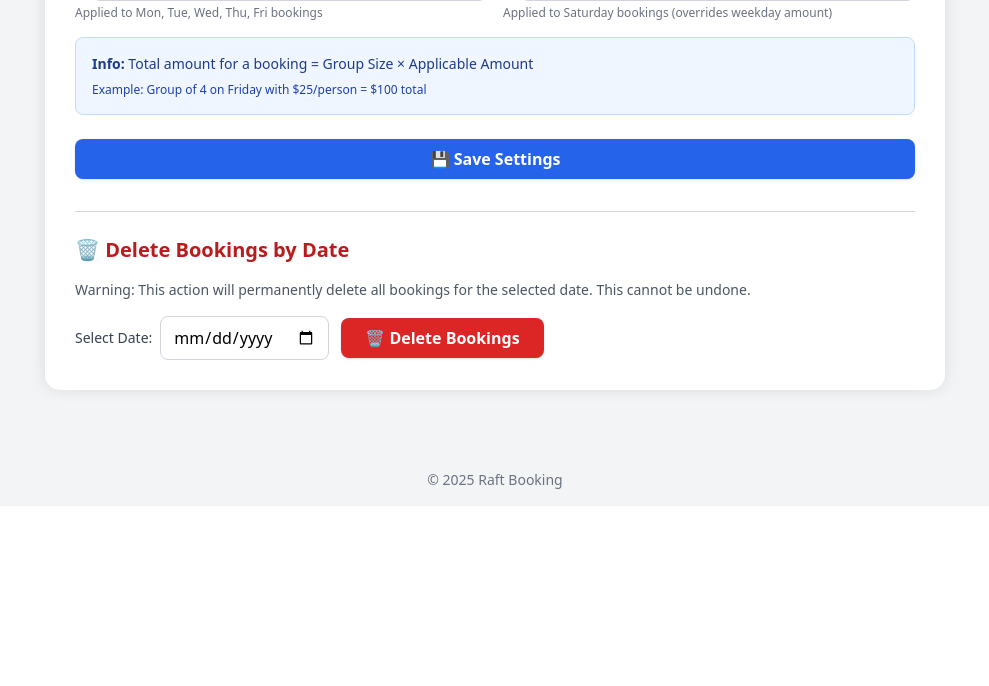
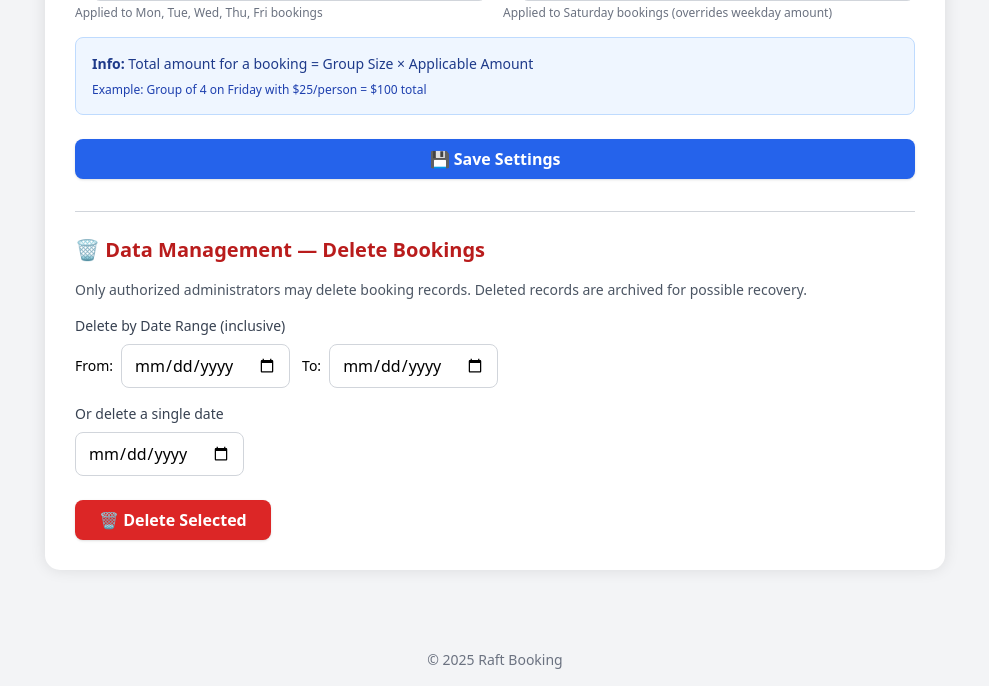
Before and after one commit to lerarestechnologies-gif/rafting, a Flask app: page /admin/settings in a window 1280 px wide. Shown: the part 912-1598 px from the top of the page, without its empty margins (273-1262 px from the left). Before the commit the page ends 1401 px from the top, so only its background shows below. Run offline with Flask 3, Linux system fonts and the light colour scheme; the visitor is signed in with stand-in values (Sample User, id 1); data that the repository does not hold is empty; some libraries are stand-ins or nearby versions.

Commit message:
delete filtration

```diff
--- a/routes/admin_routes.py
+++ b/routes/admin_routes.py
@@ -318,84 +318,107 @@ def delete_bookings_by_date():
     except ValueError:
         return jsonify({'error': 'Invalid date format. Use YYYY-MM-DD'}), 400
 
-    # Find all bookings for the date
-    bookings = list(db.bookings.find({'date': date}))
+    # New: Delegate to safer, auditable delete endpoint via execute (keep old behavior for backwards compat)
+    # For backward compatibility still allow this, but perform an archival + delete with audit
+    from bson.objectid import ObjectId
+    from datetime import datetime as _dt
+
+    # Fetch bookings for the date (exclude already archived/deleted)
+    bookings_cursor = db.bookings.find({'date': date, 'deleted': {'$ne': True}})
+    bookings = list(bookings_cursor)
 
     if not bookings:
         return jsonify({'message': f'No bookings found for {date}'}), 200
 
-    # Free up raft occupancy for confirmed bookings using allocation pattern logic
-    from utils.booking_ops import cancel_booking, get_deallocation_amounts
-    from bson.objectid import ObjectId
+    # We'll archive each booking into `deletion_archive` and record an audit entry in `deletion_audits`.
+    deleted_ids = []
+    archived_count = 0
+    protected_count = 0
 
+    # Protect bookings with explicit 'protected' flag
+    to_process = []
+    for b in bookings:
+        if b.get('protected', False):
+            protected_count += 1
+            continue
+        to_process.append(b)
+
+    # Process in batches to reduce memory/single op size
+    BATCH = 200
+    for i in range(0, len(to_process), BATCH):
+        batch = to_process[i:i+BATCH]
+        # Archive documents
+        archive_docs = []
+        for b in batch:
+            archived = {
+                'original_id': b.get('_id'),
+                'archived_at': _dt.utcnow(),
+                'archived_by': getattr(current_user, 'email', getattr(current_user, 'id', 'unknown')),
+                'doc': b
+            }
+            archive_docs.append(archived)
+        if archive_docs:
+            db.deletion_archive.insert_many(archive_docs)
+        # Delete originals
+        ids = [b.get('_id') for b in batch]
+        res = db.bookings.delete_many({'_id': {'$in': ids}})
+        archived_count += res.deleted_count
+        deleted_ids.extend([str(x) for x in ids])
+
+    # After deletion, ensure raft occupancy is reset as before for this date
+    from utils.booking_ops import get_deallocation_amounts
     freed_count = 0
-    for booking in bookings:
-        if booking.get('status') == 'Confirmed' and booking.get('raft_allocations'):
-            # Use the same deallocation logic as cancel_booking
-            raft_ids = booking.get('raft_allocations', [])
-            group_size = int(booking.get('group_size', 0))
-            booking_date = booking.get('date')
-            booking_slot = booking.get('slot')
-
+    for b in bookings:
+        if b.get('status') == 'Confirmed' and b.get('raft_allocations'):
+            raft_ids = b.get('raft_allocations', [])
+            group_size = int(b.get('group_size', 0))
+            booking_date = b.get('date')
+            booking_slot = b.get('slot')
             if raft_ids and group_size > 0:
-                # Get deallocation amounts using allocation pattern logic
                 deallocations = get_deallocation_amounts(db, booking_date, booking_slot, group_size, raft_ids)
-
-                # Apply deallocation to each raft following allocation pattern rules
                 for raft_id, amount_to_remove in deallocations:
                     raft = db.rafts.find_one({'day': booking_date, 'slot': booking_slot, 'raft_id': raft_id})
                     if not raft:
                         continue
-
                     current_occupancy = max(0, raft.get('occupancy', 0))
                     new_occupancy = max(0, current_occupancy - amount_to_remove)
-
-                    # Build update following allocation pattern rules
                     update_data = {'$set': {'occupancy': new_occupancy}}
-
-                    # Clear is_special flag following allocation logic rules
                     if new_occupancy == 0:
                         update_data['$set']['is_special'] = False
                     elif new_occupancy != 7:
                         update_data['$set']['is_special'] = False
-
-                    db.rafts.update_one(
-                        {'day': booking_date, 'slot': booking_slot, 'raft_id': raft_id},
-                        update_data
-                    )
-
+                    db.rafts.update_one({'day': booking_date, 'slot': booking_slot, 'raft_id': raft_id}, update_data)
                 freed_count += 1
 
-    # Delete all bookings for the date
-    result = db.bookings.delete_many({'date': date})
-    deleted_count = result.deleted_count
-
-    # Clean up all rafts for this date: reset negative occupancy, clear special flags for empty rafts
-    # Fix any negative occupancy values (should never happen, but safety check)
-    db.rafts.update_many(
-        {'day': date, 'occupancy': {'$lt': 0}},
-        {'$set': {'occupancy': 0, 'is_special': False}}
-    )
-
-    # Clear is_special flag and ensure occupancy is 0 for all rafts on this date with 0 or negative occupancy
-    db.rafts.update_many(
-        {'day': date, '$or': [{'occupancy': {'$lte': 0}}, {'occupancy': {'$exists': False}}]},
-        {'$set': {'occupancy': 0, 'is_special': False}}
-    )
-
-    # Double-check: If no bookings exist for this date, reset all rafts to clean state
+    # Clean up raft occupancy as before
+    db.rafts.update_many({'day': date, 'occupancy': {'$lt': 0}}, {'$set': {'occupancy': 0, 'is_special': False}})
+    db.rafts.update_many({'day': date, '$or': [{'occupancy': {'$lte': 0}}, {'occupancy': {'$exists': False}}]}, {'$set': {'occupancy': 0, 'is_special': False}})
     remaining_bookings = db.bookings.count_documents({'date': date})
     if remaining_bookings == 0:
-        # Reset all rafts for this date to clean state
-        db.rafts.update_many(
-            {'day': date},
-            {'$set': {'occupancy': 0, 'is_special': False}}
-        )
+        db.rafts.update_many({'day': date}, {'$set': {'occupancy': 0, 'is_special': False}})
+
+    # Create audit entry
+    audit = {
+        'action': 'delete_bookings_by_date',
+        'date_range': {'from': date, 'to': date},
+        'requested_by': getattr(current_user, 'email', getattr(current_user, 'id', 'unknown')),
+        'requested_at': _dt.utcnow(),
+        'deleted_count': archived_count,
+        'protected_count': protected_count,
+        'freed_count': freed_count,
+        'deleted_ids': deleted_ids,
+        'request_meta': {
+            'ip': request.remote_addr,
+            'user_agent': request.headers.get('User-Agent')
+        }
+    }
+    db.deletion_audits.insert_one(audit)
 
     return jsonify({
-        'message': f'Successfully deleted {deleted_count} booking(s) for {date}. Freed occupancy from {freed_count} confirmed booking(s).',
-        'deleted_count': deleted_count,
-        'freed_count': freed_count
+        'message': f'Successfully deleted {archived_count} booking(s) for {date}. Freed occupancy from {freed_count} confirmed booking(s). Protected: {protected_count}',
+        'deleted_count': archived_count,
+        'freed_count': freed_count,
+        'protected_count': protected_count
     }), 200
 
 @admin_bp.route('/occupancy_data')
@@ -645,3 +668,180 @@ def postpone_booking_route(booking_id):
         return jsonify(res), 400
 
     return jsonify(res), 200
+
+
+@admin_bp.route('/delete_bookings_preview', methods=['POST'])
+@login_required
+@admin_required
+def delete_bookings_preview():
+    """Preview bookings that would be deleted for a given date or date range.
+    Request JSON: { from_date: 'YYYY-MM-DD', to_date: 'YYYY-MM-DD' }
+    Returns counts, protected count, and sample rows (non-sensitive fields only).
+    """
+    db = current_app.mongo.db
+    data = request.get_json() or {}
+    from_date = data.get('from_date')
+    to_date = data.get('to_date')
+
+    # normalize
+    if from_date and not to_date:
+        to_date = from_date
+    if to_date and not from_date:
+        from_date = to_date
+
+    if not from_date:
+        return jsonify({'error': 'from_date or to_date required'}), 400
+
+    try:
+        # validate
+        from datetime import date as _date
+        _ = _date.fromisoformat(from_date)
+        _ = _date.fromisoformat(to_date)
+    except Exception:
+        return jsonify({'error': 'Invalid date format. Use YYYY-MM-DD'}), 400
+
+    # Query bookings (exclude already archived/deleted)
+    query = {'date': {'$gte': from_date, '$lte': to_date}, 'deleted': {'$ne': True}}
+    total = db.bookings.count_documents(query)
+    # Protected items
+    protected_query = {'date': {'$gte': from_date, '$lte': to_date}, 'protected': True}
+    protected_count = db.bookings.count_documents(protected_query)
+
+    # Get small sample of non-sensitive fields
+    sample_cursor = db.bookings.find(query, {'_id': 1, 'user_name': 1, 'email': 1, 'date':1, 'slot':1, 'group_size':1, 'status':1}).limit(10)
+    samples = []
+    for s in sample_cursor:
+        samples.append({
+            'id': str(s.get('_id')),
+            'user_name': s.get('user_name') or s.get('name') or '',
+            'email': s.get('email',''),
+            'date': s.get('date'),
+            'slot': s.get('slot'),
+            'group_size': s.get('group_size'),
+            'status': s.get('status')
+        })
+
+    return jsonify({
+        'total': total,
+        'protected_count': protected_count,
+        'sample': samples,
+        'range': {'from': from_date, 'to': to_date}
+    }), 200
+
+
+@admin_bp.route('/delete_bookings_execute', methods=['POST'])
+@login_required
+@admin_required
+def delete_bookings_execute():
+    """Execute deletion (archival + delete) for a date or date range.
+    Request JSON: { from_date, to_date, confirm_text }
+    confirm_text must exactly match the prompt string shown to user.
+    """
+    db = current_app.mongo.db
+    data = request.get_json() or {}
+    from_date = data.get('from_date')
+    to_date = data.get('to_date')
+    confirm_text = (data.get('confirm_text') or '').strip()
+
+    if from_date and not to_date:
+        to_date = from_date
+    if to_date and not from_date:
+        from_date = to_date
+
+    if not from_date:
+        return jsonify({'error': 'from_date or to_date required'}), 400
+
+    try:
+        from datetime import date as _date, datetime as _dt
+        _ = _date.fromisoformat(from_date)
+        _ = _date.fromisoformat(to_date)
+    except Exception:
+        return jsonify({'error': 'Invalid date format. Use YYYY-MM-DD'}), 400
+
+    # Build expected confirmation phrase
+    if from_date == to_date:
+        expected = f"DELETE BOOKINGS FOR {from_date}"
+    else:
+        expected = f"DELETE BOOKINGS FROM {from_date} TO {to_date}"
+
+    if confirm_text != expected:
+        return jsonify({'error': 'Confirmation text does not match expected phrase', 'expected': expected}), 400
+
+    # Query set to delete (exclude protected and already deleted)
+    query = {'date': {'$gte': from_date, '$lte': to_date}, 'deleted': {'$ne': True}}
+    total = db.bookings.count_documents(query)
+    if total == 0:
+        return jsonify({'message': 'No matching bookings to delete'}), 200
+
+    # Identify protected items
+    protected_q = {'date': {'$gte': from_date, '$lte': to_date}, 'protected': True}
+    protected_count = db.bookings.count_documents(protected_q)
+
+    # We'll archive into deletion_archive then delete originals in batches; record audit
+    from datetime import datetime as _dt
+    user_label = getattr(current_user, 'email', getattr(current_user, 'id', 'unknown'))
+    deleted_ids = []
+    archived_count = 0
+    BATCH = 200
+
+    cursor = db.bookings.find(query)
+    docs = list(cursor)
+
+    # Process in batches
+    for i in range(0, len(docs), BATCH):
+        batch = docs[i:i+BATCH]
+        archive_docs = []
+        ids = []
+        for b in batch:
+            if b.get('protected', False):
+                continue
+            archive_docs.append({'original_id': b.get('_id'), 'archived_at': _dt.utcnow(), 'archived_by': user_label, 'doc': b})
+            ids.append(b.get('_id'))
+        if archive_docs:
+            db.deletion_archive.insert_many(archive_docs)
+        if ids:
+            res = db.bookings.delete_many({'_id': {'$in': ids}})
+            archived_count += res.deleted_count
+            deleted_ids.extend([str(x) for x in ids])
+
+    # After deletion adjust raft occupancy for affected bookings (best-effort)
+    from utils.booking_ops import get_deallocation_amounts
+    freed_count = 0
+    # For simplicity, recompute occupancy for affected dates/slots could be done; here we do best-effort dealloc
+    for b in docs:
+        if b.get('status') == 'Confirmed' and b.get('raft_allocations'):
+            raft_ids = b.get('raft_allocations', [])
+            group_size = int(b.get('group_size', 0))
+            booking_date = b.get('date')
+            booking_slot = b.get('slot')
+            if raft_ids and group_size > 0:
+                deallocations = get_deallocation_amounts(db, booking_date, booking_slot, group_size, raft_ids)
+                for raft_id, amount_to_remove in deallocations:
+                    raft = db.rafts.find_one({'day': booking_date, 'slot': booking_slot, 'raft_id': raft_id})
+                    if not raft:
+                        continue
+                    current_occupancy = max(0, raft.get('occupancy', 0))
+                    new_occupancy = max(0, current_occupancy - amount_to_remove)
+                    update_data = {'$set': {'occupancy': new_occupancy}}
+                    if new_occupancy == 0:
+                        update_data['$set']['is_special'] = False
+                    elif new_occupancy != 7:
+                        update_data['$set']['is_special'] = False
+                    db.rafts.update_one({'day': booking_date, 'slot': booking_slot, 'raft_id': raft_id}, update_data)
+                freed_count += 1
+
+    # Insert audit entry
+    audit = {
+        'action': 'delete_bookings_execute',
+        'range': {'from': from_date, 'to': to_date},
+        'requested_by': user_label,
+        'requested_at': _dt.utcnow(),
+        'deleted_count': archived_count,
+        'protected_count': protected_count,
+        'freed_count': freed_count,
+        'deleted_ids': deleted_ids,
+        'request_meta': {'ip': request.remote_addr, 'user_agent': request.headers.get('User-Agent')}
+    }
+    db.deletion_audits.insert_one(audit)
+
+    return jsonify({'message': f'Deletion completed. Deleted: {archived_count}, protected: {protected_count}', 'deleted_count': archived_count, 'protected_count': protected_count}), 200
--- a/templates/settings.html
+++ b/templates/settings.html
@@ -138,25 +138,41 @@
 
   <!-- Delete Bookings by Date Section -->
   <div class="mt-8 pt-6 border-t border-gray-300">
-    <h3 class="text-xl font-semibold mb-4 text-red-700">🗑️ Delete Bookings by Date</h3>
-    <p class="text-sm text-gray-600 mb-4">Warning: This action will permanently delete all bookings for the selected date. This cannot be undone.</p>
+    <h3 class="text-xl font-semibold mb-4 text-red-700">🗑️ Data Management — Delete Bookings</h3>
+    <p class="text-sm text-gray-600 mb-4">Only authorized administrators may delete booking records. Deleted records are archived for possible recovery.</p>
 
-    <div class="flex flex-col sm:flex-row gap-3 items-start sm:items-center">
-      <div class="flex items-center gap-2">
-        <label for="deleteDate" class="text-sm font-medium text-gray-700 whitespace-nowrap">Select Date:</label>
-        <input type="date"
-               id="deleteDate"
-               name="deleteDate"
-               class="border border-gray-300 rounded-lg px-3 py-2 focus:ring-2 focus:ring-red-500 focus:border-red-500">
+    {% if current_user.role == 'admin' %}
+    <div class="mb-4">
+      <label class="block text-sm font-medium text-gray-700 mb-2">Delete by Date Range (inclusive)</label>
+      <div class="flex flex-col sm:flex-row items-start sm:items-center gap-3">
+        <div class="flex items-center gap-2">
+          <label for="deleteFrom" class="text-sm">From:</label>
+          <input type="date" id="deleteFrom" class="border border-gray-300 rounded-lg px-3 py-2" />
+        </div>
+        <div class="flex items-center gap-2">
+          <label for="deleteTo" class="text-sm">To:</label>
+          <input type="date" id="deleteTo" class="border border-gray-300 rounded-lg px-3 py-2" />
+        </div>
+        </div>
       </div>
-      <button onclick="handleDeleteBookings()"
-              id="delete-btn"
-              class="bg-red-600 hover:bg-red-700 text-white font-semibold px-6 py-2 rounded-lg shadow transition-colors">
-        🗑️ Delete Bookings
-      </button>
     </div>
 
-    <div id="delete-result" class="mt-4 hidden"></div>
+    <div class="mb-6">
+      <label class="block text-sm font-medium text-gray-700 mb-2">Or delete a single date</label>
+      <div class="flex items-center gap-3">
+        <input type="date" id="deleteSingleDate" class="border border-gray-300 rounded-lg px-3 py-2" />
+      </div>
+    </div>
+
+    <div>
+      <button id="executeDeleteBtn" disabled class="bg-red-600 hover:bg-red-700 text-white font-semibold px-6 py-2 rounded-lg shadow">🗑️ Delete Selected</button>
+      <div id="delete-result" class="mt-4 hidden"></div>
+    </div>
+
+    <!-- Confirmation modal removed: deletion will be executed directly when requested -->
+    {% else %}
+      <p class="text-sm text-gray-500">You do not have permission to delete booking records.</p>
+    {% endif %}
   </div>
 </div>
 
@@ -363,5 +379,73 @@ function showDeleteResult(message, type) {
     resultDiv.classList.add('hidden');
   }, 5000);
 }
+
+// New: Safe preview and execute deletion flows
+document.addEventListener('DOMContentLoaded', function() {
+  const executeBtn = document.getElementById('executeDeleteBtn');
+  const deleteFrom = document.getElementById('deleteFrom');
+  const deleteTo = document.getElementById('deleteTo');
+  const deleteSingle = document.getElementById('deleteSingleDate');
+  // Enable execute button when any valid input is present
+  function updateExecuteBtnState() {
+    if (!executeBtn) return;
+    const hasSingle = deleteSingle && deleteSingle.value;
+    const hasRange = (deleteFrom && deleteFrom.value) || (deleteTo && deleteTo.value);
+    executeBtn.disabled = !(hasSingle || hasRange);
+  }
+  if (deleteFrom) deleteFrom.addEventListener('change', updateExecuteBtnState);
+  if (deleteTo) deleteTo.addEventListener('change', updateExecuteBtnState);
+  if (deleteSingle) deleteSingle.addEventListener('change', updateExecuteBtnState);
+  updateExecuteBtnState();
+  if (executeBtn) {
+    executeBtn.addEventListener('click', async function() {
+      // Determine range to delete
+      let from = '';
+      let to = '';
+      if (deleteSingle && deleteSingle.value) {
+        from = deleteSingle.value;
+        to = deleteSingle.value;
+      } else {
+        const f = deleteFrom ? deleteFrom.value : '';
+        const t = deleteTo ? deleteTo.value : '';
+        if (!f && !t) { alert('Please select From and/or To dates, or a single date.'); return; }
+        from = f || t;
+        to = t || f;
+        if (from > to) { const tmp = from; from = to; to = tmp; }
+      }
+
+      // Build expected confirmation phrase (sent automatically)
+      const expected = (from === to) ? `DELETE BOOKINGS FOR ${from}` : `DELETE BOOKINGS FROM ${from} TO ${to}`;
+
+      // Execute deletion (we send the expected confirmation phrase automatically)
+      executeBtn.disabled = true;
+      const prevText = executeBtn.textContent;
+      executeBtn.textContent = '⏳ Deleting...';
+
+      try {
+        const res = await fetch('/admin/delete_bookings_execute', {
+          method: 'POST',
+          headers: {'Content-Type':'application/json'},
+          body: JSON.stringify({from_date: from, to_date: to, confirm_text: expected})
+        });
+        const data = await res.json();
+        if (!res.ok) {
+          showDeleteResult(data.error || data.message || 'Deletion failed', 'error');
+        } else {
+          showDeleteResult(data.message || 'Deletion completed', 'success');
+          if (deleteFrom) deleteFrom.value = '';
+          if (deleteTo) deleteTo.value = '';
+          if (deleteSingle) deleteSingle.value = '';
+        }
+      } catch (err) {
+        showDeleteResult('Error: ' + err.message, 'error');
+      } finally {
+        executeBtn.disabled = false;
+        executeBtn.textContent = prevText || '🗑️ Delete Selected';
+      }
+    });
+  }
+
+});
 </script>
 {% endblock %}
```
